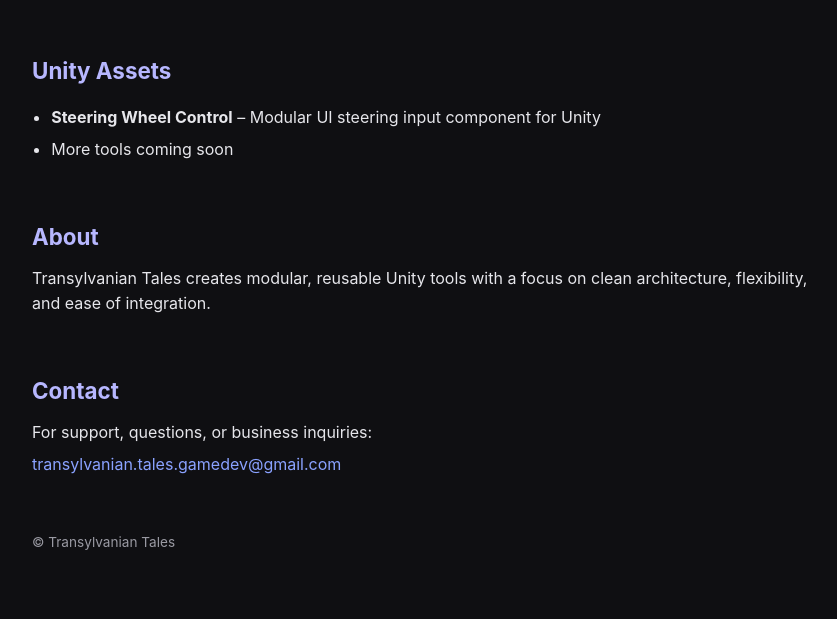
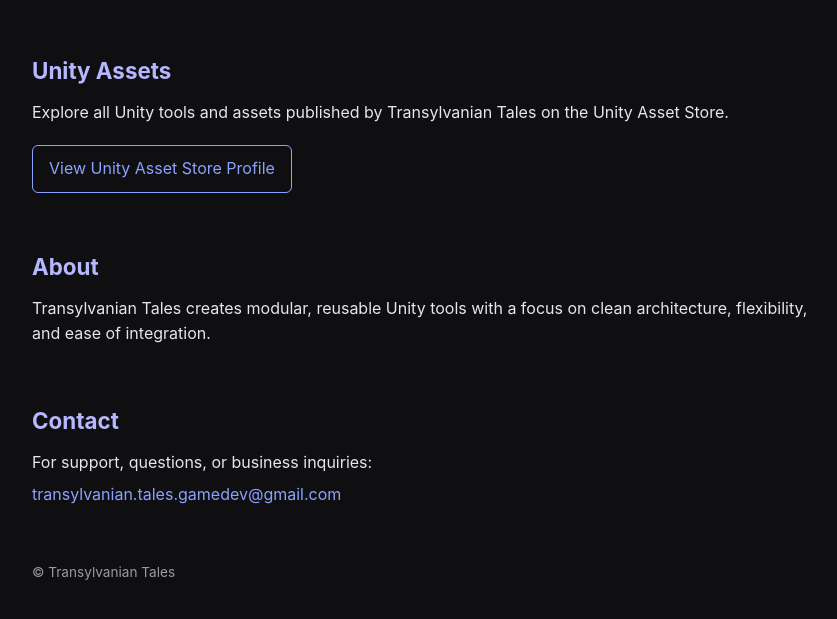
Before and after one commit to transylvaniantalesgamedev/transylvaniantalesgamedev.github.io, a plain HTML site: page index.html in a window 1280 px wide. Shown: the part 183-802 px from the top of the page, without its empty margins (208-1045 px from the left). Drawn offline with Linux system fonts and the light colour scheme.

Commit message:
Update index.html

```diff
--- a/index.html
+++ b/index.html
@@ -3,8 +3,8 @@
 <head>
     <meta charset="UTF-8" />
     <meta name="viewport" content="width=device-width, initial-scale=1.0" />
-    <title>Transylvanian Tales</title>
-    <meta name="description" content="Transylvanian Tales - Unity tools and game development." />
+    <title>Transylvanian Tales - Unity Tools & Game Development</title>
+    <meta name="description" content="Transylvanian Tales - Independent Unity tools and game development." />
 
     <style>
         body {
@@ -39,14 +39,6 @@
             margin: 0.4em 0;
         }
 
-        ul {
-            padding-left: 1.2em;
-        }
-
-        li {
-            margin: 0.4em 0;
-        }
-
         a {
             color: #8aa2ff;
             text-decoration: none;
@@ -54,6 +46,21 @@
 
         a:hover {
             text-decoration: underline;
+        }
+
+        .asset-store-link {
+            display: inline-block;
+            margin-top: 0.8em;
+            padding: 10px 16px;
+            border: 1px solid #8aa2ff;
+            border-radius: 6px;
+            color: #8aa2ff;
+        }
+
+        .asset-store-link:hover {
+            background-color: #8aa2ff;
+            color: #0f0f12;
+            text-decoration: none;
         }
 
         .footer {
@@ -69,14 +76,20 @@
         <p>Independent Unity tools and game development.</p>
 
         <h2>Unity Assets</h2>
-        <ul>
-            <li>
-                <strong>Steering Wheel Control</strong> – Modular UI steering input component for Unity
-            </li>
-            <li>
-                More tools coming soon
-            </li>
-        </ul>
+        <p>
+            Explore all Unity tools and assets published by Transylvanian Tales
+            on the Unity Asset Store.
+        </p>
+        <p>
+            <a
+                class="asset-store-link"
+                href="https://assetstore.unity.com/publishers/135252"
+                target="_blank"
+                rel="noopener noreferrer"
+            >
+                View Unity Asset Store Profile
+            </a>
+        </p>
 
         <h2>About</h2>
         <p>
```
